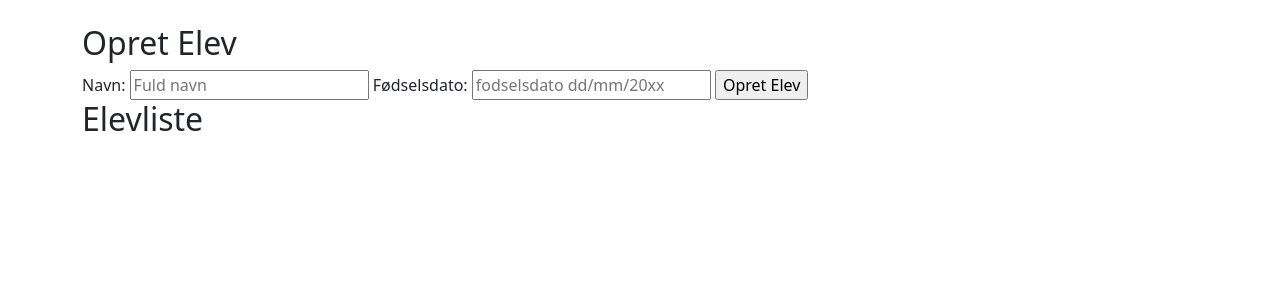
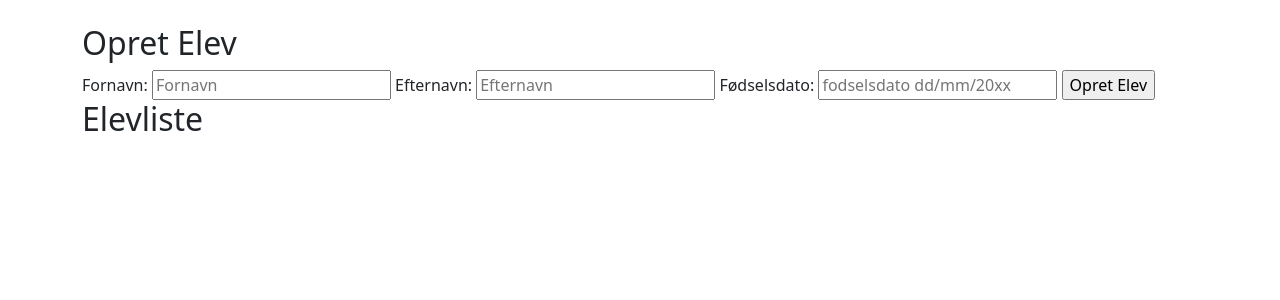
Before and after one commit to LHjortlund/danseskole01, a Flask app: page /elev in a window 1280 px wide. Shown: the part 170-470 px from the top of the page. Run offline with Flask 3, Linux system fonts and the light colour scheme.

Commit message:
ændringer i Elev-db

```diff
--- a/routes.py
+++ b/routes.py
@@ -14,12 +14,13 @@ def register_routes(app, db):
     @app.route('/opret_elev', methods=["GET", "POST"])
     def opret_elev():
         if request.method == "POST":
-            navn = request.form.get('navn')
+            fornavn = request.form.get('fornavn')
+            efternavn = request.form.get('efternavn')
             fodselsdato = request.form.get('fodselsdato')
-            if not navn or not fodselsdato:
+            if not fornavn or not efternavn or not fodselsdato:
                 return "Fejl: Navn og fødselsdato skal udfyldes", 400
 
-            ny_elev = Elev(navn=navn, fodselsdato=fodselsdato)
+            ny_elev = Elev(fornavn=fornavn, efternavn=efternavn, fodselsdato=fodselsdato)
             db.session.add(ny_elev)
             db.session.commit()
             return redirect(url_for('elev'))
@@ -28,7 +29,7 @@ def register_routes(app, db):
     @app.route('/elever', methods=["GET"])
     def get_elever():
         elever = Elev.query.all()
-        elev_liste = [{"id": elev.id, "navn": elev.navn, "fodselsdato": elev.fodselsdato} for elev in elever]
+        elev_liste = [{"id": elev.id, "fornavn": elev.fornavn, "fodselsdato": elev.fodselsdato} for elev in elever]
         return {"elever": elev_liste}
 
     @app.route('/opdater_elev/<int:elev_id>', methods=["GET", "PUT"])
@@ -43,7 +44,8 @@ def register_routes(app, db):
             data = request.get_json()
             elev = Elev.query.get(elev_id)
             if elev:
-                elev.navn = data.get("navn", elev.navn)
+                elev.fornavn = data.get("fornavn", elev.fornavn)
+                elev.efternavn = data.get("efternavn", elev.efternavn)
                 elev.fodselsdato = data.get("fodselsdato", elev.fodselsdato)
                 db.session.commit()
                 return {"message": "Elev opdateret"}, 200
@@ -93,7 +95,7 @@ def register_routes(app, db):
         dansehold_liste = [{"id": dansehold.id,
                             "stilart": dansehold.stilart,
                             "instruktor": dansehold.instruktor,
-                            "lokation_id": dansehold.lokation_id.navn}
+                            "lokation_id": dansehold.lokation_id.fornavn}
                            for dansehold in danseholdene]
         return {"danseholdene": dansehold_liste}, 200
 
--- a/templates/elev.html
+++ b/templates/elev.html
@@ -6,8 +6,9 @@
 
     <h2>Opret Elev</h2>
     <form action="/opret_elev" method="post">
-      Navn: <input type="text" name="navn" placeholder="Fuld navn">
-      Fødselsdato: <input type="text" name="fodselsdato" placeholder="fodselsdato dd/mm/20xx">
+      Fornavn: <input type="text" name="fornavn" placeholder="Fornavn">
+      Efternavn: <input type="text" name="efternavn" placeholder="Efternavn">
+        Fødselsdato: <input type="text" name="fodselsdato" placeholder="fodselsdato dd/mm/20xx">
       <input type="submit" value="Opret Elev">
     </form>
 
```
Also changed, not shown: api.py (+6 -6 lines), models.py (+5 -4 lines), templates/opdater_elev.html (+5 -3 lines).
